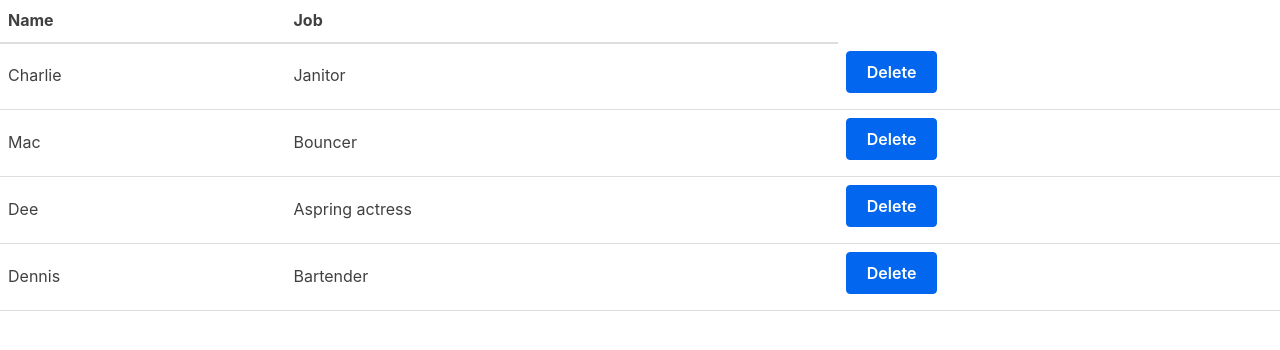
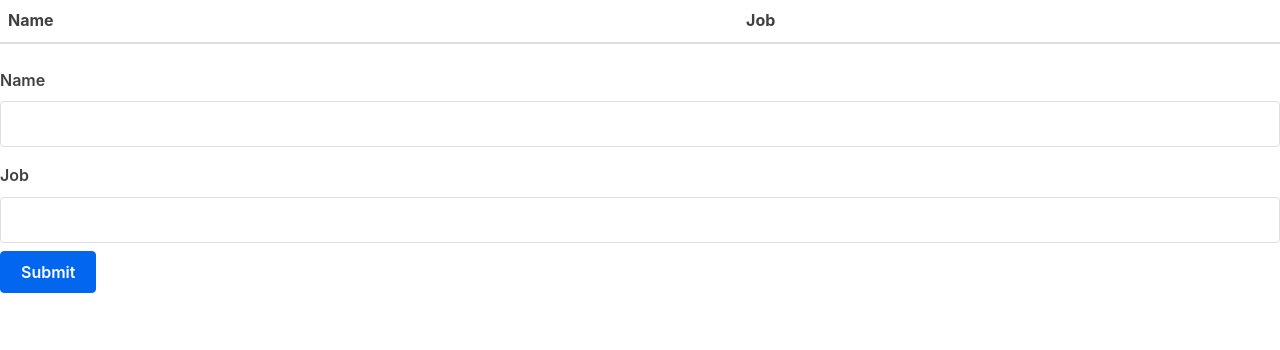
Before and after one commit to ivymmurithi/reaction-overview, a React (Create React App) app: page / in a window 1280 px wide. Shown: the top 350 px of the page. Built offline with nearby package versions, Linux system fonts and the light colour scheme.

Commit message:
update state using form

```diff
--- a/src/App.js
+++ b/src/App.js
@@ -1,5 +1,6 @@
 import React, {Component} from "react";
 import Table from "./Table";
+import Form from "./Form";
 
 // ? Class Component
 // ? class App extends Component {
@@ -34,24 +35,7 @@
 class App extends Component {
   // ?The state is the set of data that is managed by the component.
   state = {
-    characters: [
-       {
-        name: 'Charlie',
-        job: 'Janitor',
-      },
-      {
-        name: 'Mac',
-        job: 'Bouncer',
-      },
-      {
-        name: 'Dee',
-        job: 'Aspring actress',
-      },
-      {
-        name: 'Dennis',
-        job: 'Bartender',
-      },
-    ],
+    characters: [],
   }
 
   removeCharacter = (index) => {
@@ -70,8 +54,13 @@
       return (
         <div>
           <Table characterData={characters} removeCharacter={this.removeCharacter} />
+          <Form handleSubmit={this.handleSubmit} />
         </div>
       )
+    }
+
+    handleSubmit = (character) => {
+      this.setState({characters: [...this.state.characters, character]})
     }
 
 }
--- /dev/null
+++ b/src/Form.js
@@ -0,0 +1,51 @@
+import React, {Component} from "react";
+
+class Form extends Component {
+    initialState = {
+        name: '',
+        job: '',
+    }
+
+    state = this.initialState
+
+    handleChange = (event) => {
+        const {name, value} = event.target
+
+        this.setState({
+            [name]: value,
+        })
+    }
+
+    render() {
+        const {name,job} = this.state;
+
+        return (
+        <form>
+            <label htmlFor="name">Name</label>
+                <input
+                    type="text"
+                    name="name"
+                    id="name"
+                    value={name}
+                    onChange={this.handleChange} />
+            <label htmlFor="job">Job</label>
+                <input
+                    type="text"
+                    name="job"
+                    id="job"
+                    value={job}
+                    onChange={this.handleChange} />
+
+                <input type="button" value="Submit" onClick={this.submitForm} />
+        </form>
+        );
+    }
+
+    submitForm = () => {
+        this.props.handleSubmit(this.state)
+        this.setState(this.initialState)
+    }
+
+}
+
+export default Form;
```
